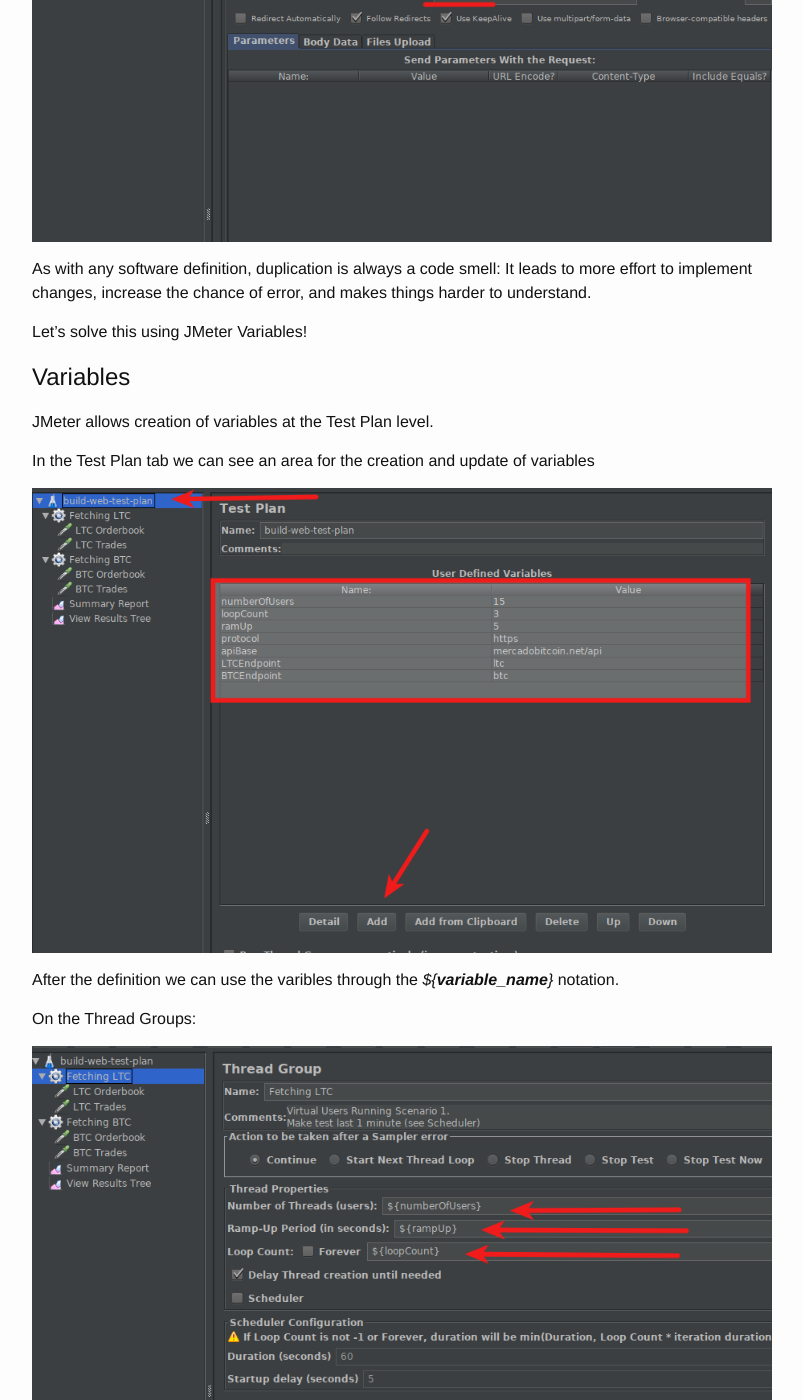
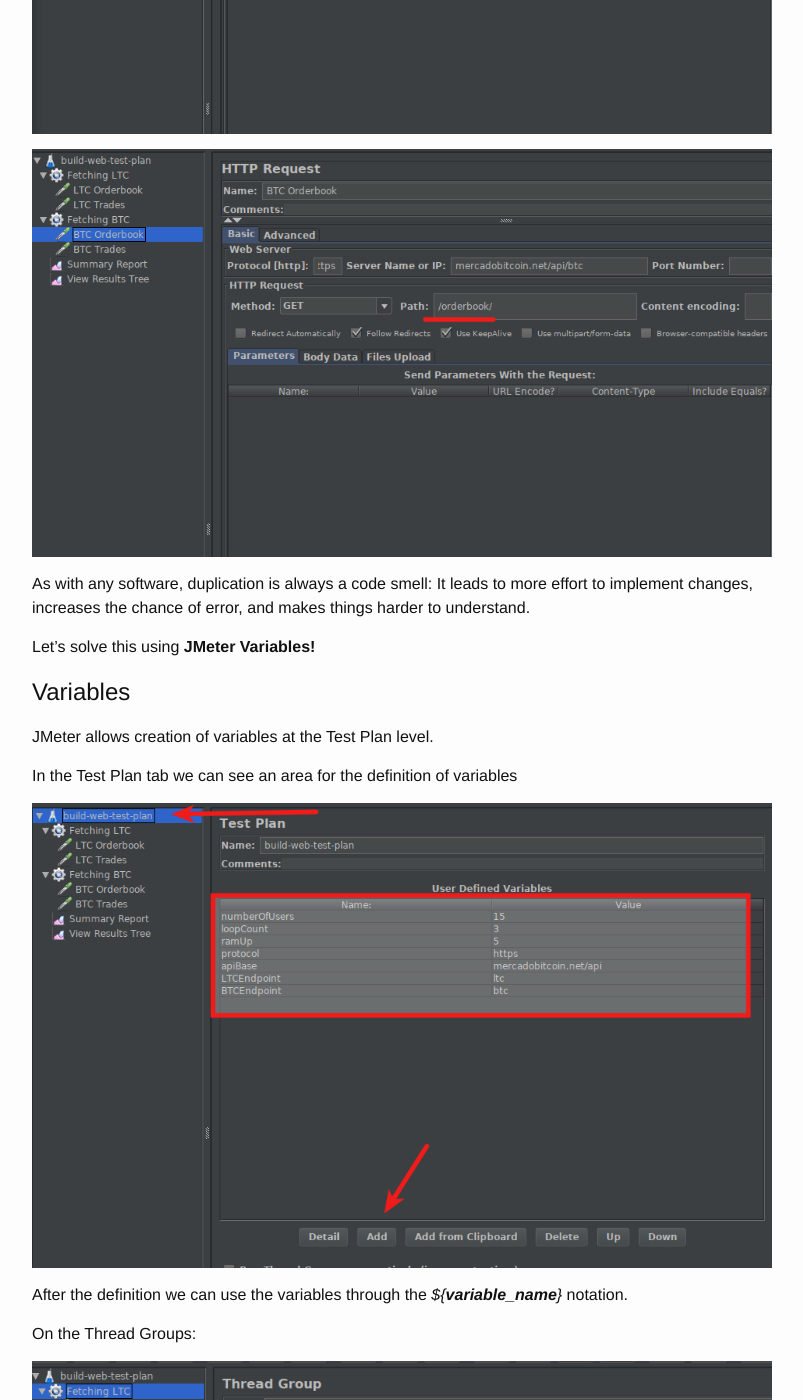
Before and after one commit to JoaoGFarias/JoaoGFarias.github.io, a Jekyll site: the page built from _posts/2019-06-21-jmeter_2.markdown, in a window 1280 px wide and 1400 px high, scrolled down 5121 px. Shown: the whole window, without its empty margins (238-1041 px from the left). Built offline with Jekyll 4.4.1, drawn with Linux system fonts in a browser that asks for light colours; some of the changed text lies outside the part shown.

Commit message:
JMeter 2

```diff
--- a/_posts/2019-06-13-jmeter_2.markdown
+++ b/_posts/2019-06-21-jmeter_2.markdown
@@ -59,19 +61,19 @@ If you exam closely many strings are duplicated in each HTTP Request and Thead G
 
 ![Path]({{ "assets/jmeter/post2/duplicated_8.png" | absolute_url }})
 
-As with any software definition, duplication is always a code smell: It leads to more effort to implement changes, increase the chance of error, and makes things harder to understand.
+As with any software, duplication is always a code smell: It leads to more effort to implement changes, increases the chance of error, and makes things harder to understand.
 
-Let's solve this using JMeter Variables!
+Let's solve this using **JMeter Variables!**
 
 # Variables
 
 JMeter allows creation of variables at the Test Plan level.
 
-In the Test Plan tab we can see an area for the creation and update of variables
+In the Test Plan tab we can see an area for the definition of variables
 
 ![Variables]({{ "assets/jmeter/post2/variables.png" | absolute_url }})
 
-After the definition we can use the varibles through the _${**variable_name**}_ notation.
+After the definition we can use the variables through the _${**variable_name**}_ notation.
 
 On the Thread Groups:
 
```
Also changed, not shown: other parts of _posts/2019-06-21-jmeter_2.markdown (+11 -7 lines), _posts/2019-06-06-jmeter_1-jmeter_basics.markdown (+7 -1 lines), assets/jmeter/post2/variables_usage3.png, assets/jmeter/post2/variables_usage4.png, assets/jmeter/post2/variables_usage5.png, assets/jmeter/post2/variables_usage6.png, assets/jmeter/post2/variables_usage7.png.
